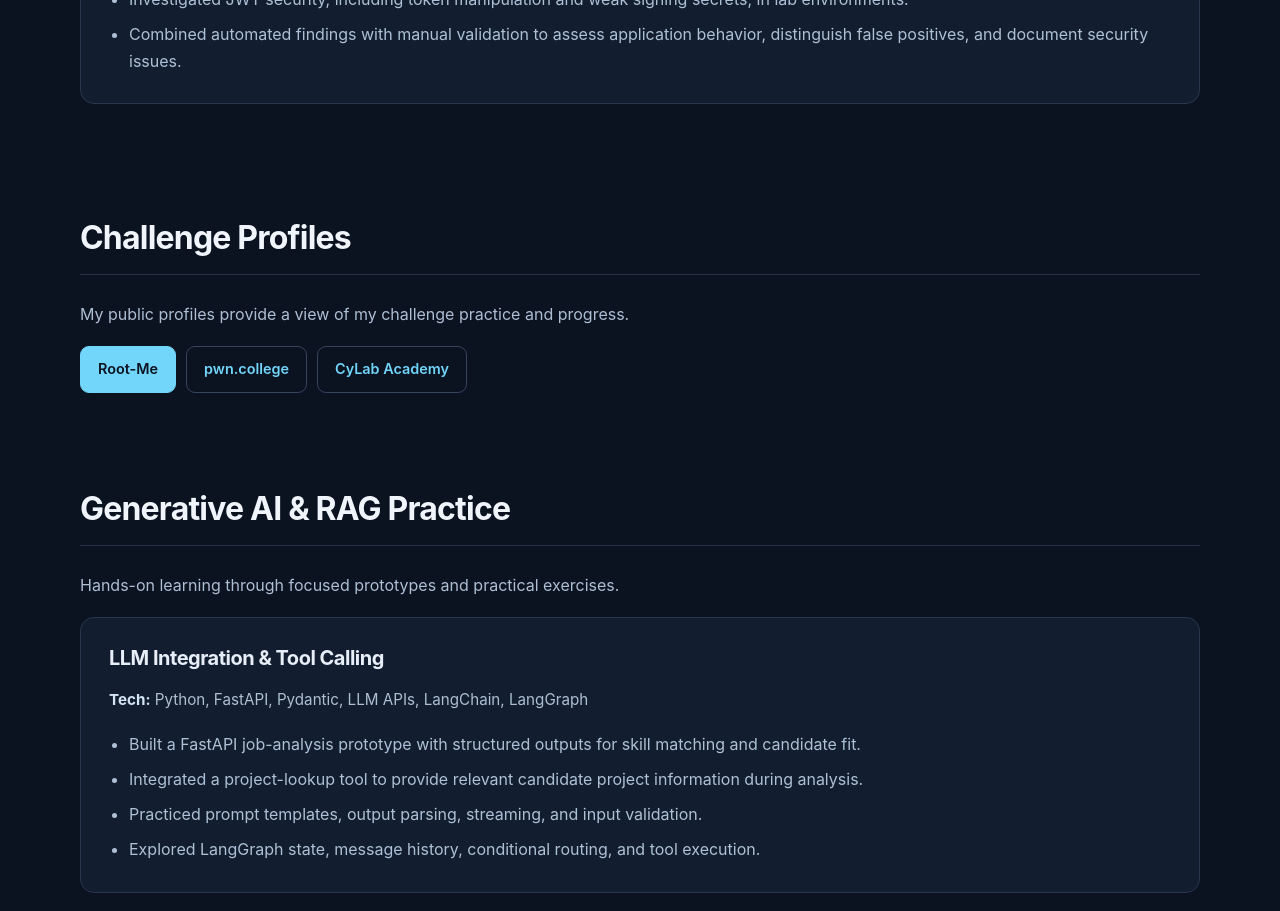
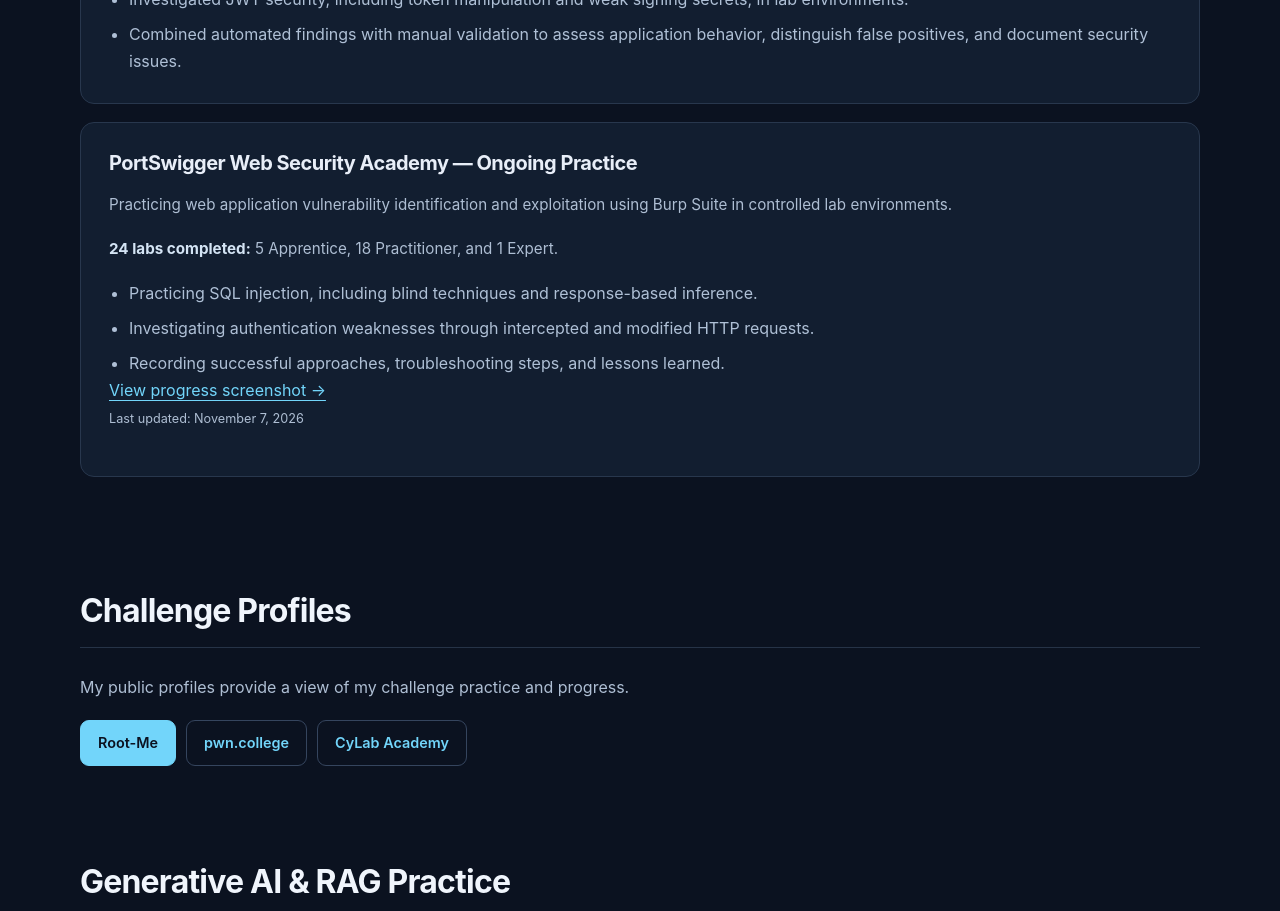
Before and after one commit to ahmadabbass11/portfolio, a React app: page / in a window 1280 px wide. Shown: the part 2600-3511 px from the top of the page. Built offline with nearby package versions, Linux system fonts and the light colour scheme; the HTML template or start-up script is replaced by a standard one.

Commit message:
Added portswigger

```diff
--- a/src/App.jsx
+++ b/src/App.jsx
@@ -1,4 +1,5 @@
 import './App.css';
+import portswiggerProgress from './assets/portswigger-progress.png';
 
 const ragBadgeUrl = 'https://www.credly.com/badges/e40e7446-b4d1-4c4e-9ed4-aece0450f8f7';
 
@@ -140,6 +141,48 @@ function App() {
             </li>
           </ul>
         </div>
+
+        <div className="project">
+          <h3>PortSwigger Web Security Academy — Ongoing Practice</h3>
+
+          <p>
+            Practicing web application vulnerability identification and exploitation
+            using Burp Suite in controlled lab environments.
+          </p>
+
+          <p>
+            <strong>24 labs completed:</strong> 5 Apprentice, 18 Practitioner,
+            and 1 Expert.
+          </p>
+
+          <ul>
+            <li>
+              Practicing SQL injection, including blind techniques and
+              response-based inference.
+            </li>
+            <li>
+              Investigating authentication weaknesses through intercepted
+              and modified HTTP requests.
+            </li>
+            <li>
+              Recording successful approaches, troubleshooting steps,
+              and lessons learned.
+            </li>
+          </ul>
+
+          <a
+            href={portswiggerProgress}
+            target="_blank"
+            rel="noopener noreferrer"
+          >
+            View progress screenshot →
+          </a>
+
+          <p>
+            <small>Last updated: November 7, 2026</small>
+          </p>
+        </div>
+
       </section>
       <section id="challenge-profiles">
         <h2>Challenge Profiles</h2>
```
Also changed, not shown: src/assets/portswigger-progress.png (added).
